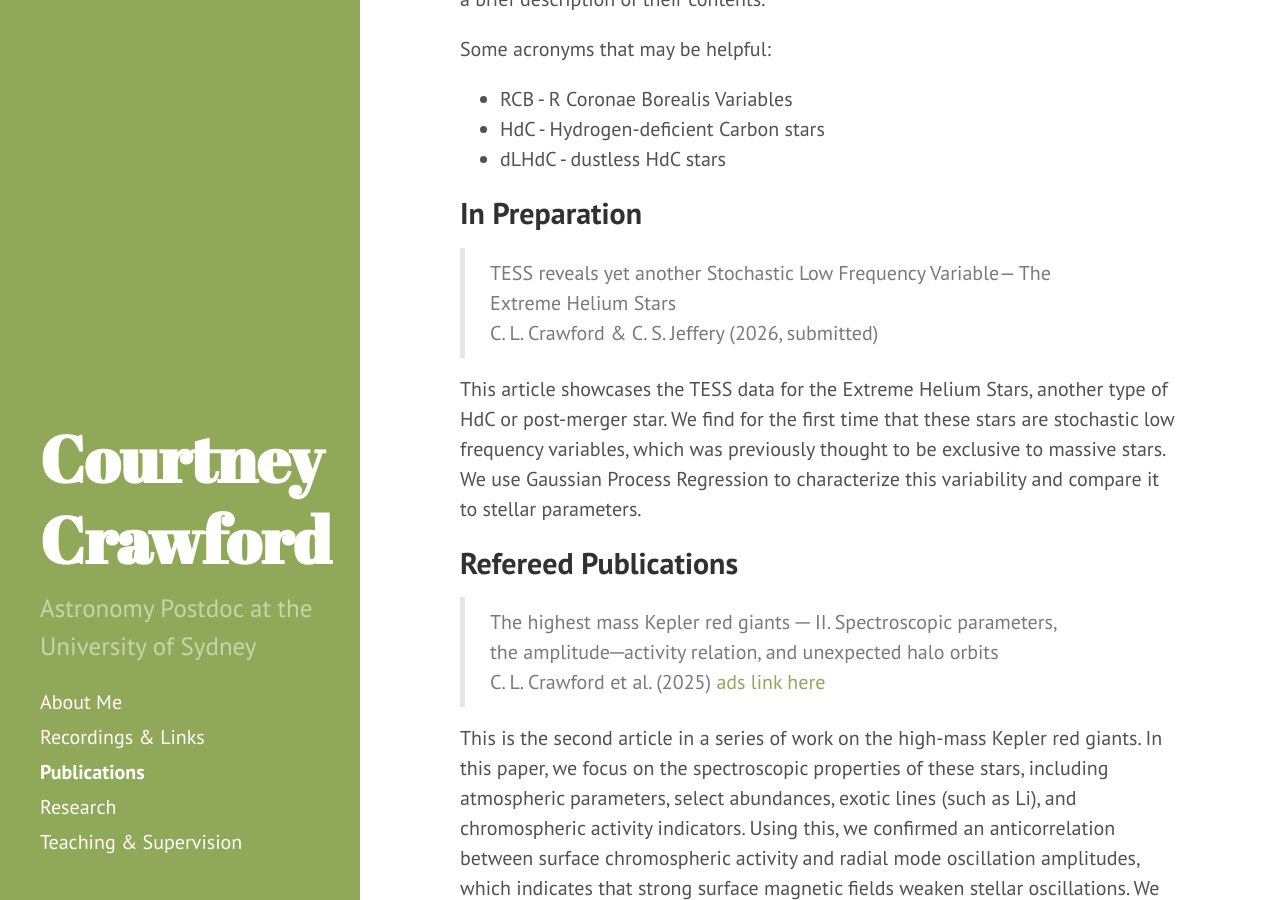
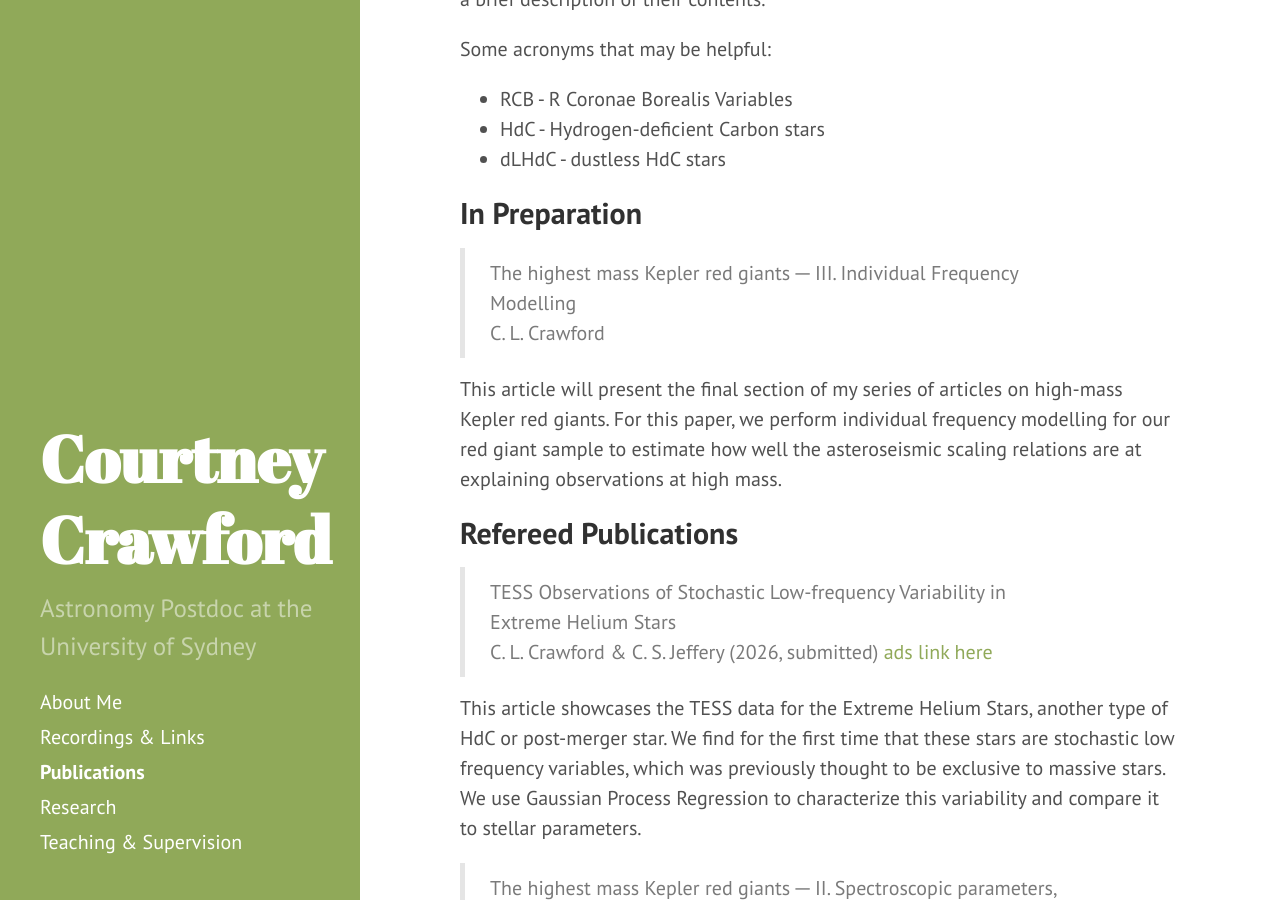
Before and after one commit to courtcraw/courtcraw.github.io, a Jekyll site: the page built from publications.md, in a window 1280 px wide and 900 px high, scrolled down 236 px. Built offline with Jekyll 4.4.1, drawn with Linux system fonts in a browser that asks for light colours.

Commit message:
update july 7th 2026

```diff
--- a/publications.md
+++ b/publications.md
@@ -16,13 +16,25 @@ Some acronyms that may be helpful:
 
 ## In Preparation
 
-> TESS reveals yet another Stochastic Low Frequency Variable--- The Extreme Helium Stars \\
+<!-- > TESS Observations of Stochastic Low-frequency Variability in Extreme Helium Stars \\
 > C. L. Crawford & C. S. Jeffery (2026, submitted)
+> [ads link here](https://ui.adsabs.harvard.edu/abs/2026arXiv260523209C/abstract)
 
-This article showcases the TESS data for the Extreme Helium Stars, another type of HdC or post-merger star. We find for the first time that these stars are stochastic low frequency variables, which was previously thought to be exclusive to massive stars. We use Gaussian Process Regression to characterize this variability and compare it to stellar parameters.
+This article showcases the TESS data for the Extreme Helium Stars, another type of HdC or post-merger star. We find for the first time that these stars are stochastic low frequency variables, which was previously thought to be exclusive to massive stars. We use Gaussian Process Regression to characterize this variability and compare it to stellar parameters. -->
+
+> The highest mass Kepler red giants ─ III. Individual Frequency Modelling \\
+> C. L. Crawford
+
+This article will present the final section of my series of articles on high-mass Kepler red giants. For this paper, we perform individual frequency modelling for our red giant sample to estimate how well the asteroseismic scaling relations are at explaining observations at high mass.
 
 
 ## Refereed Publications
+
+> TESS Observations of Stochastic Low-frequency Variability in Extreme Helium Stars \\
+> C. L. Crawford & C. S. Jeffery (2026, submitted)
+> [ads link here](https://ui.adsabs.harvard.edu/abs/2026arXiv260523209C/abstract)
+
+This article showcases the TESS data for the Extreme Helium Stars, another type of HdC or post-merger star. We find for the first time that these stars are stochastic low frequency variables, which was previously thought to be exclusive to massive stars. We use Gaussian Process Regression to characterize this variability and compare it to stellar parameters.
 
 > The highest mass Kepler red giants ─ II. Spectroscopic parameters, the amplitude─activity relation, and unexpected halo orbits \\
 > C. L. Crawford et al. (2025)
```
Also changed, not shown: teaching.md (+5 -1 lines), 2 other files.
